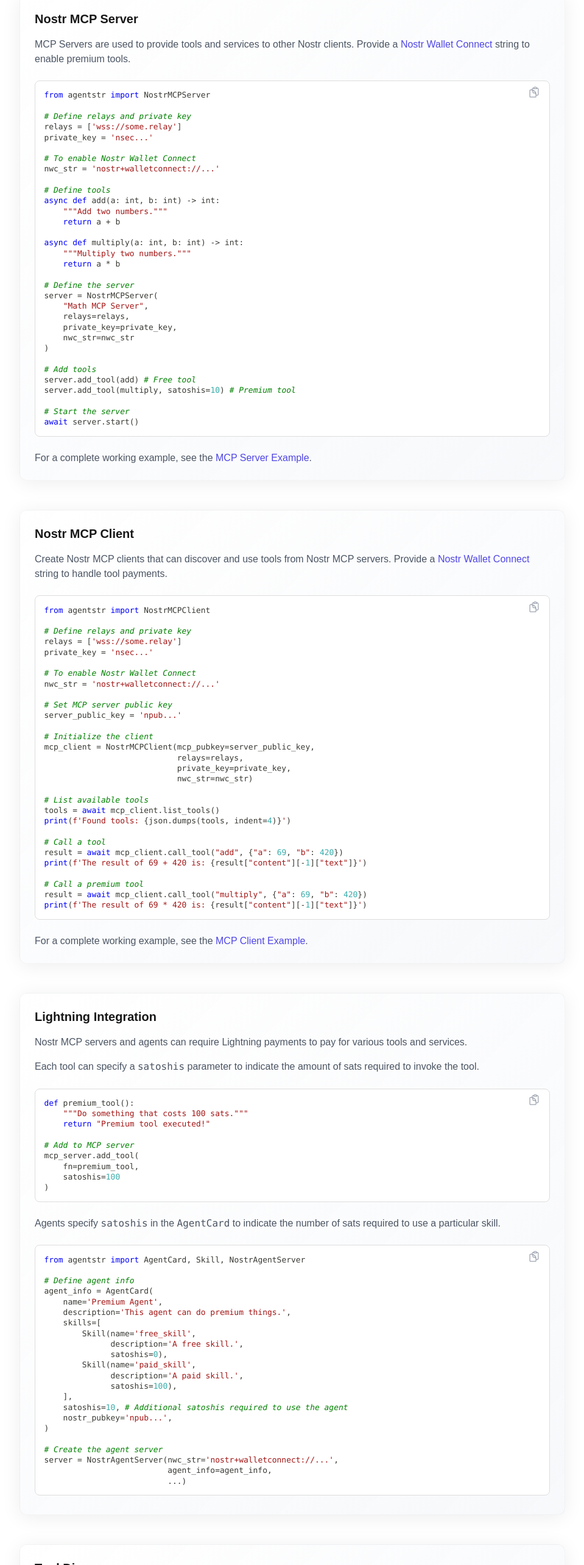
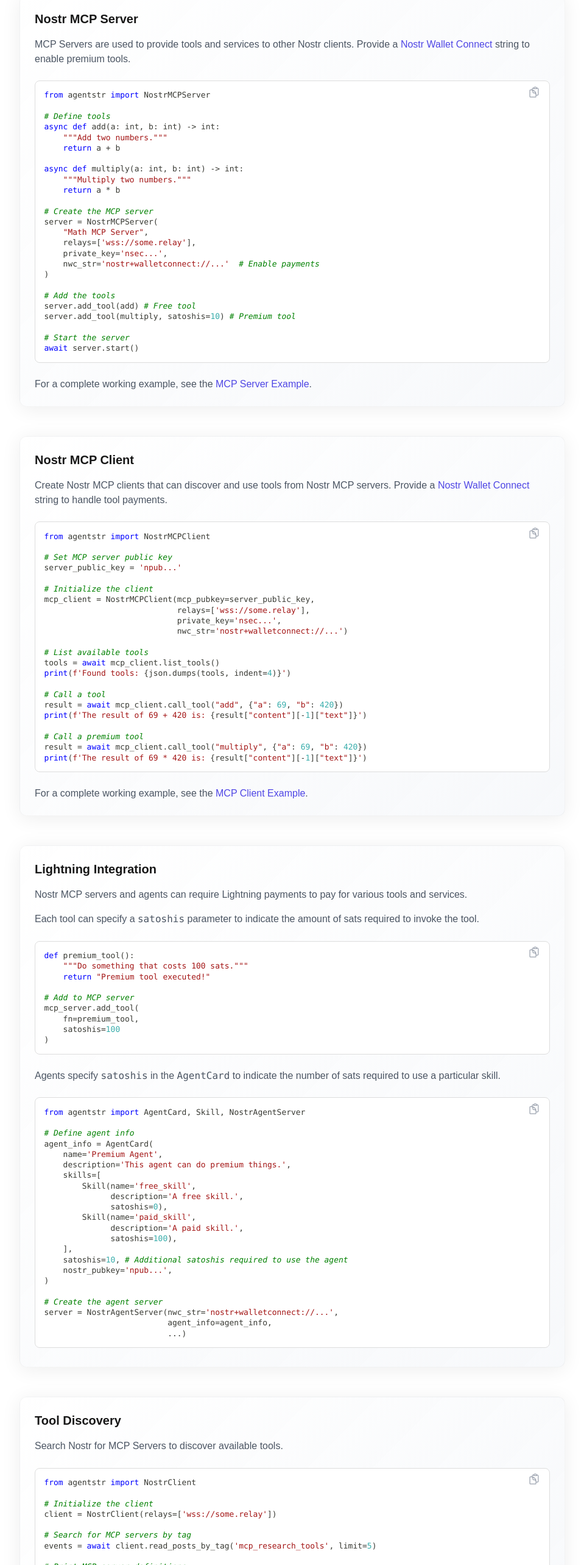
Before and after one commit to agentstr/agentstr-ui, a Next.js app: page /usage in a window 1280 px wide. Shown: the part 967-3533 px from the top of the page at 61% size, without its empty margins (160-1119 px from the left). Built offline with nearby package versions, Linux system fonts and the light colour scheme.

Commit message:
simply examples

```diff
--- a/app/usage/page.tsx
+++ b/app/usage/page.tsx
@@ -153,13 +153,6 @@
                 language="python"
                 value={`from agentstr import NostrMCPServer
 
-# Define relays and private key
-relays = ['wss://some.relay']
-private_key = 'nsec...'
-
-# To enable Nostr Wallet Connect
-nwc_str = 'nostr+walletconnect://...'
-
 # Define tools
 async def add(a: int, b: int) -> int:
     """Add two numbers."""
@@ -169,15 +162,15 @@
     """Multiply two numbers."""
     return a * b
 
-# Define the server
+# Create the MCP server
 server = NostrMCPServer(
     "Math MCP Server",
-    relays=relays,
-    private_key=private_key,
-    nwc_str=nwc_str
+    relays=['wss://some.relay'],
+    private_key='nsec...',
+    nwc_str='nostr+walletconnect://...'  # Enable payments
 )
 
-# Add tools
+# Add the tools
 server.add_tool(add) # Free tool
 server.add_tool(multiply, satoshis=10) # Premium tool
 
@@ -202,21 +195,14 @@
                 language="python"
                 value={`from agentstr import NostrMCPClient
 
-# Define relays and private key
-relays = ['wss://some.relay']
-private_key = 'nsec...'
-
-# To enable Nostr Wallet Connect
-nwc_str = 'nostr+walletconnect://...'
-
 # Set MCP server public key
 server_public_key = 'npub...'
 
 # Initialize the client
 mcp_client = NostrMCPClient(mcp_pubkey=server_public_key,
-                            relays=relays,
-                            private_key=private_key,
-                            nwc_str=nwc_str)
+                            relays=['wss://some.relay'],
+                            private_key='nsec...',
+                            nwc_str='nostr+walletconnect://...')
 
 # List available tools
 tools = await mcp_client.list_tools()
@@ -305,11 +291,8 @@
                 language="python"
                 value={`from agentstr import NostrClient
 
-# Define relays
-relays = ['wss://some.relay']
-
 # Initialize the client
-client = NostrClient(relays)
+client = NostrClient(relays=['wss://some.relay'])
 
 # Search for MCP servers by tag
 events = await client.read_posts_by_tag('mcp_research_tools', limit=5)
@@ -685,11 +668,8 @@
                 language="python"
                 value={`from agentstr import NostrClient, AgentCard
 
-# Define relays
-relays = ['wss://some.relay']
-
 # Initialize the client
-client = NostrClient(relays)
+client = NostrClient(relays=['wss://some.relay'])
 
 # Search for agents by tag
 events = await client.read_posts_by_tag("agentstr_agents", limit=5)
```
